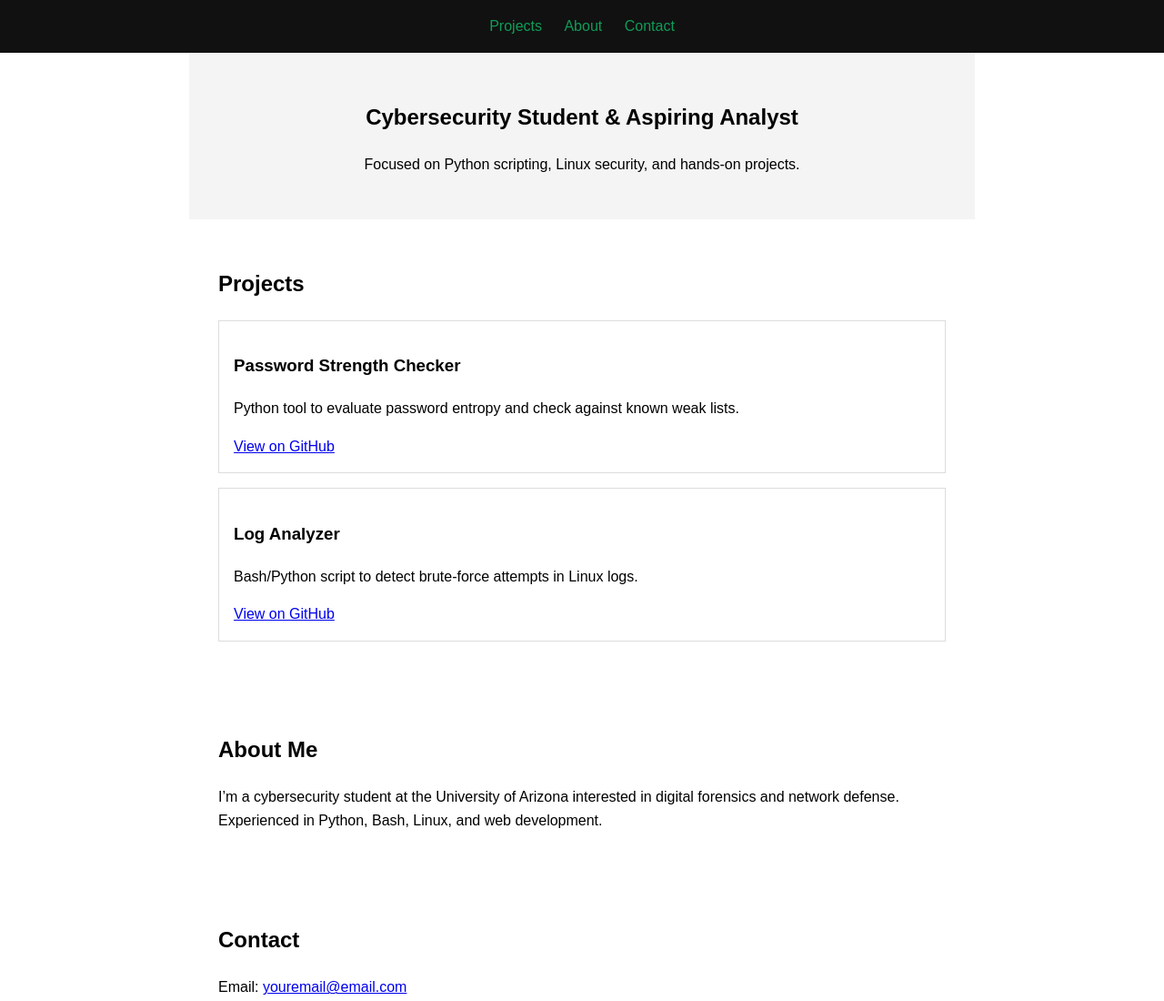
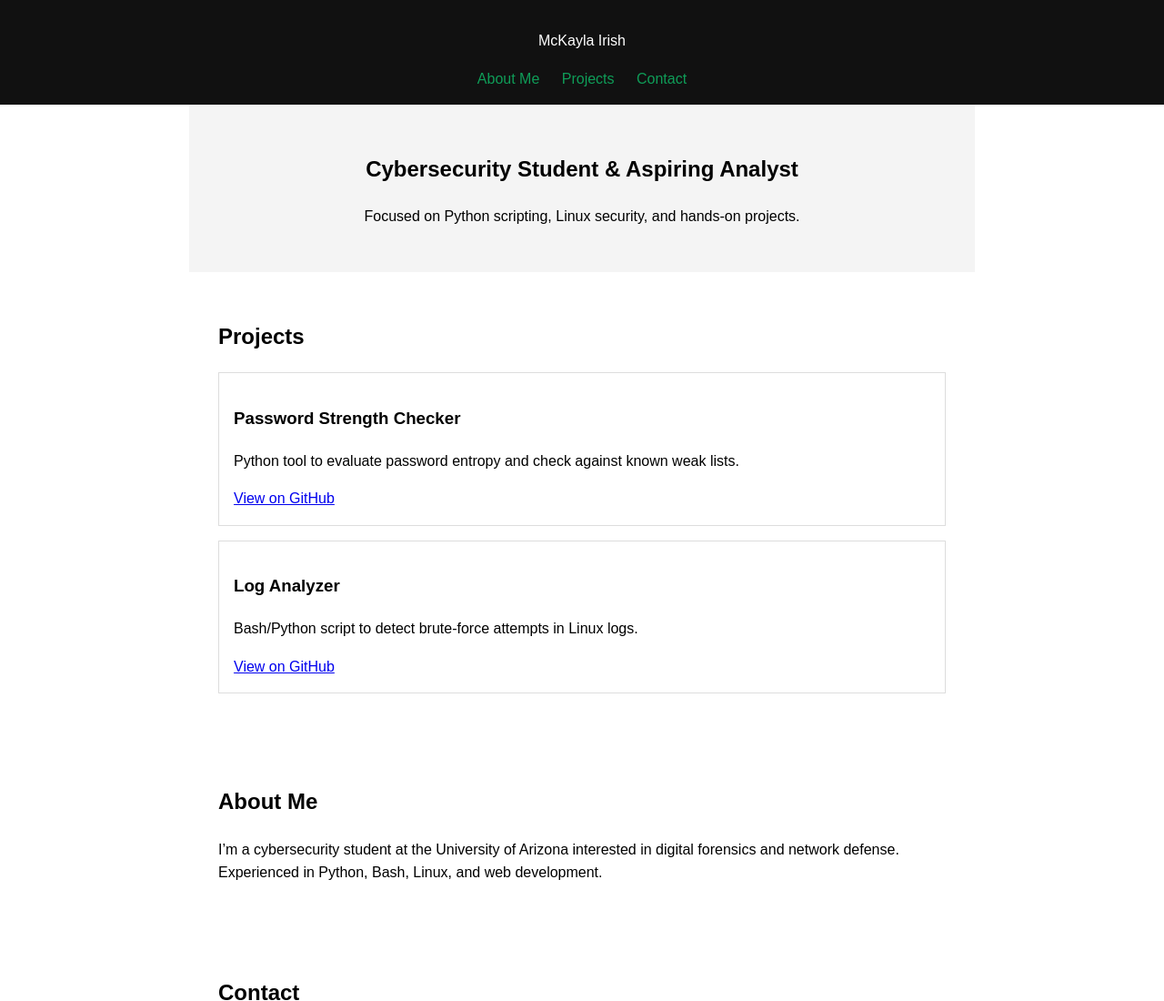
Before and after one commit to McKIrish/Mckirish-Portfolio, a plain HTML site: page index.html in a window 1280 px wide. Shown: the top 1100 px of the page at 91% size. Drawn offline with Linux system fonts and the light colour scheme.

Commit message:
Update index.html

```diff
--- a/index.html
+++ b/index.html
@@ -9,8 +9,12 @@
 <body>
   <header>
     <nav>
+      <div id="logo">
+        <p>McKayla Irish</p>
+
+      </div>
+      <a href="#about">About Me</a>
       <a href="#projects">Projects</a>
-      <a href="#about">About</a>
       <a href="#contact">Contact</a>
     </nav>
   </header>
```
